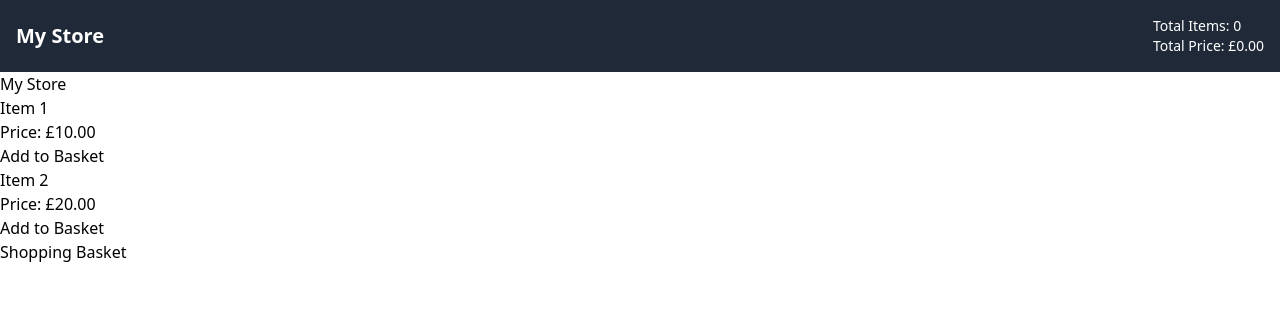
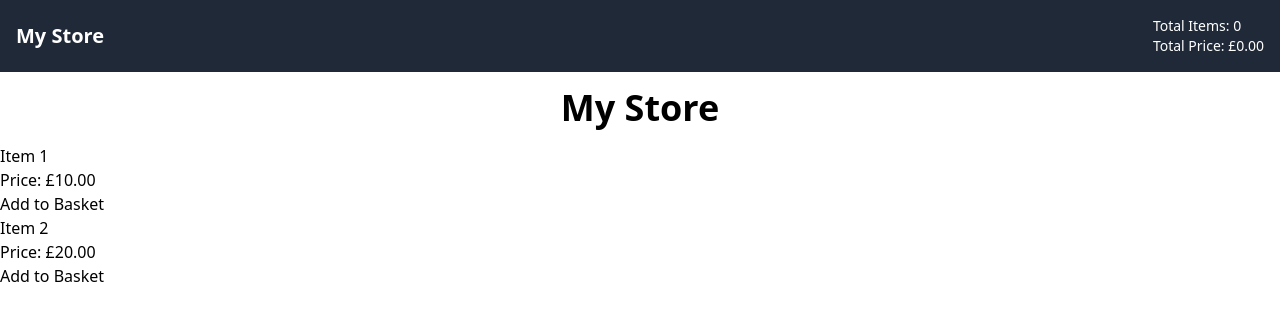
Before and after one commit to Wizard-Fingers/fairly-roasted, a Next.js app: page / in a window 1280 px wide. Shown: the top 320 px of the page. Built offline with nearby package versions, Linux system fonts and the light colour scheme.

Commit message:
fairly-roasted

```diff
--- a/src/app/page.js
+++ b/src/app/page.js
@@ -28,7 +28,7 @@ export default function Home() {
     <main className="">
       <Navbar basket={basket} items={items} /> {/* Pass items array as prop */}
       <div>
-        <h1>My Store</h1>
+        <h1 className=" text-center my-4 text-4xl font-bold">My Store</h1>
         <div>
           {items.map((item, index) => (
             <ItemDisplay
@@ -38,7 +38,7 @@ export default function Home() {
             />
           ))}
         </div>
-        <ShoppingList basket={basket} />
+        {/* <ShoppingList basket={basket} /> */}
       </div>
     </main>
   );
```
